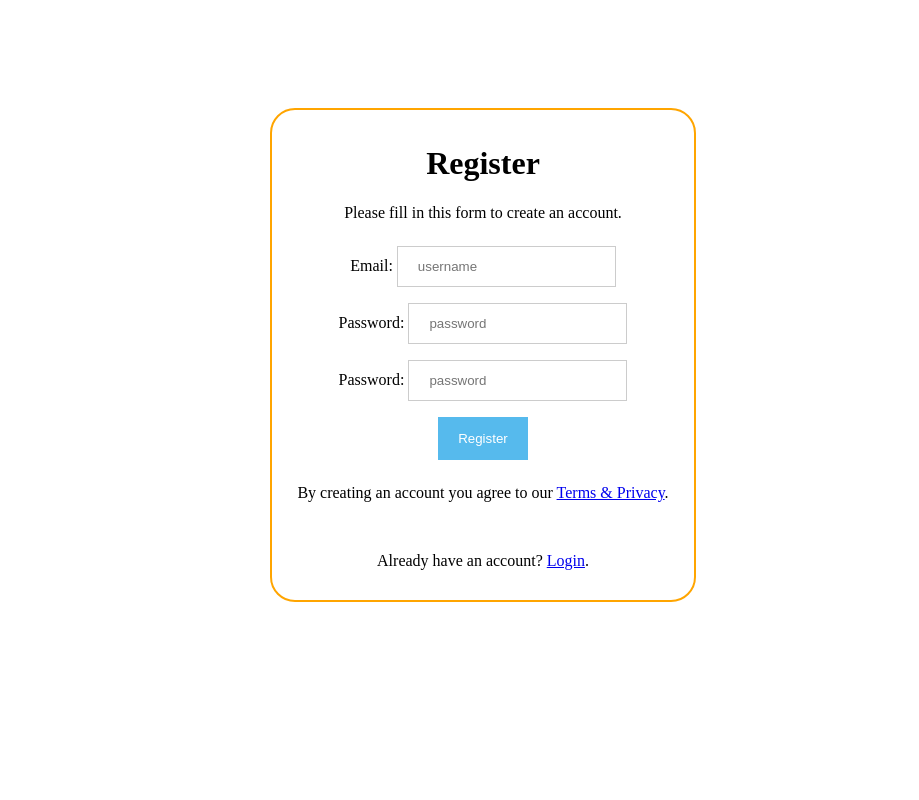
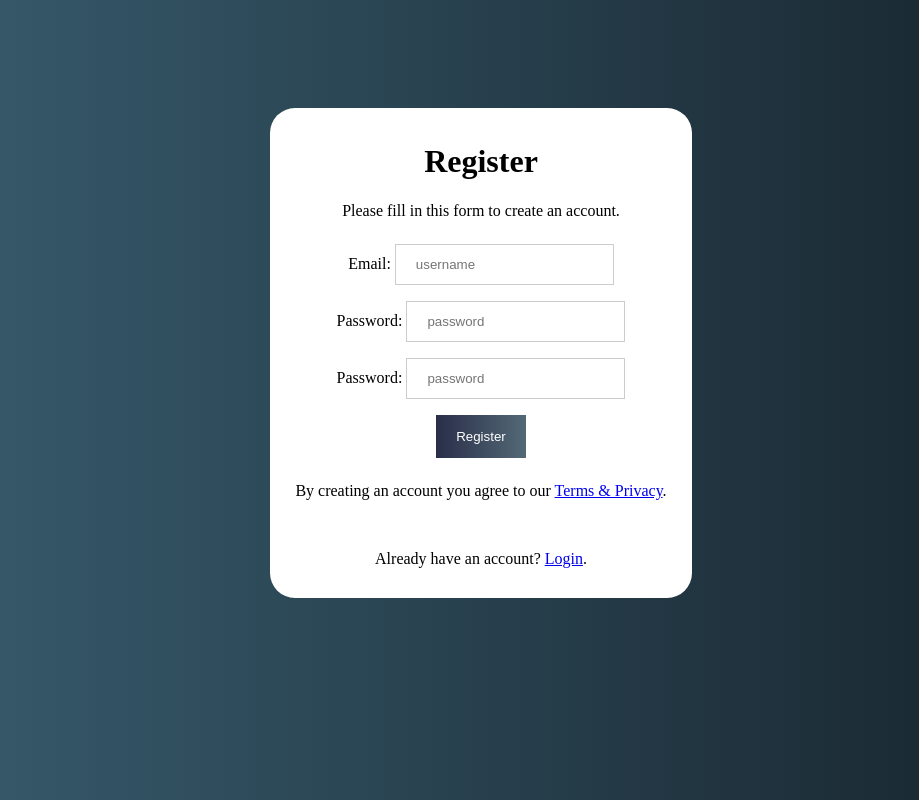
Before and after one commit to arunnatarajs/LoginRegisteration, a Flask app: page /register in a window 1280 px wide. Shown: the whole page, without its empty margins (180-1099 px from the left). Run offline with Flask 2, Linux system fonts and the light colour scheme.

Commit message:
final commit

```diff
--- a/app.py
+++ b/app.py
@@ -1,10 +1,12 @@
-from flask import Flask, render_template,request
+from flask import Flask, render_template,request,redirect,flash
+
+user=[]
 
 app = Flask(__name__)
 
 @app.route("/")
 def hello_world():
-    return "<p>HELLO Arun !<p>"
+    return redirect("/home")
 
 @app.route("/home")
 def home():
@@ -18,10 +20,23 @@ def login():
 def register():
     return render_template("register.html")
 
+@app.route("/register",methods=["POST"])
+def register_user():
+    email = request.form.get("mail")
+    password = request.form.get("firstpassword")
+    # user.append([email,password])
+    # print(user)
+    return render_template("loginSuccess.html",value="registered",mail=email)
+
 @app.route("/loginSuccess", methods=["POST"])
 def loginSuccess():
     email = request.form.get('mail')
-    return render_template("loginSuccess.html",mail=email)
+    password = request.form.get('password')
+    return render_template("loginSuccess.html",value="logged",mail=email)
+    # for i in user:
+    #     if i[0]==email and i[1]==password:
+    #         return render_template("loginSuccess.html",mail=email,password=password)
+    # return "invalid credientials"
 
 
 if __name__ == "__main__":
--- a/static/css/styles2.css
+++ b/static/css/styles2.css
@@ -18,6 +18,10 @@ input[type="email"], input[type=password] {
     width: auto;
     text-align: center;
     align-content: center;
+
+    background: #536976;
+    background: -webkit-linear-gradient(to right, #292E49, #536976);
+    background: linear-gradient(to right, #292E49, #536976);
   }
 
   input[type="submit"]:hover {
@@ -29,13 +33,15 @@ input[type="email"], input[type=password] {
     padding-top: 100px;
   }
 .container{
-    border:solid 2px orange;
+    border: 2px;
     border-radius: 25px;
     padding: 14px 25px;
     text-align: center;
     text-decoration: none;
     display: inline-block;
     animation: fadeIn 1s ease-in both;
+
+    background: white;
 }
 
 @keyframes fadeIn {
@@ -47,3 +53,11 @@ input[type="email"], input[type=password] {
 		opacity: 1;
 	}
 }
+
+.body_css{
+
+  background: #16222A;
+  background: -webkit-linear-gradient(to right, #3A6073, #16222A);
+  background: linear-gradient(to right, #3A6073, #16222A);
+
+}
--- a/templates/login.html
+++ b/templates/login.html
@@ -9,7 +9,7 @@
   <title>Login Page</title>
 </head>
 
-<body>
+<body class="body_css">
   <div class="main-container">
     <div class="container">
   <form method="post" action="/loginSuccess">
@@ -18,7 +18,7 @@
     <input type="email" name="mail" placeholder="username" autocomplete="off" required> <br>
 
     <label> Password: </label>
-    <input type="password" id="taskName" placeholder="password" autocomplete="off" required> <br>
+    <input type="password" name="password" placeholder="password" autocomplete="off" required> <br>
 
     <input type="submit" value="Login">
 
--- a/templates/loginSuccess.html
+++ b/templates/loginSuccess.html
@@ -7,6 +7,6 @@
     <title>Login Success</title>
 </head>
 <body>
-    <h1>Logged in successful using {{mail}} </h1>
+    <h1>{{value}} in successful using {{mail}}</h1>
 </body>
 </html>
--- a/templates/register.html
+++ b/templates/register.html
@@ -7,10 +7,10 @@
     <link rel="stylesheet" type="text/css" href="/static/css/styles2.css">
     <title>Registration Page</title>
 </head>
-<body>
+<body class="body_css">
     <div class="main-container">
         <div class="container">
-    <form method="post" action="/loginSuccess">
+    <form method="post" action="/register">
           <h1>Register</h1>
           <p>Please fill in this form to create an account.</p>
 
@@ -20,10 +20,10 @@
             <input type="email" name="mail" placeholder="username" autocomplete="off" required> <br>
 
             <label> Password: </label>
-            <input type="password" id="taskName" placeholder="password" autocomplete="off" required> <br>
+            <input type="password" name="firstpassword" placeholder="password" autocomplete="off" required> <br>
 
                 <label> Password: </label>
-                <input type="password" id="taskName" placeholder="password" autocomplete="off" required> <br>
+                <input type="password" name="secondpassword"  placeholder="password" autocomplete="off" required> <br>
 
                 <input type="submit" value="Register">
 
```
Also changed, not shown: static/css/styles.css (+13 -0 lines), static/css/styles1.css (+15 -1 lines), templates/home.html (+7 -3 lines).
